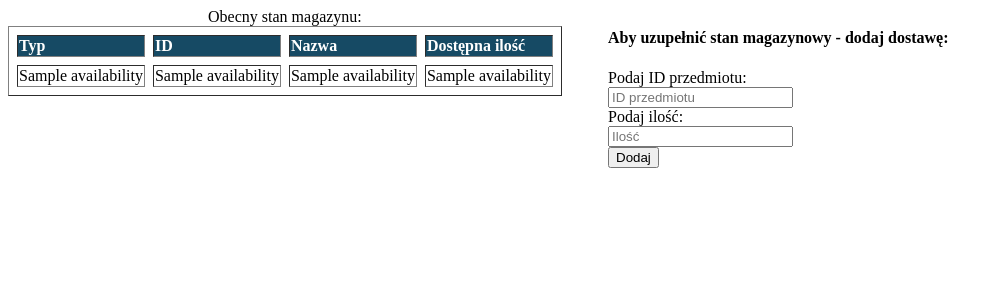
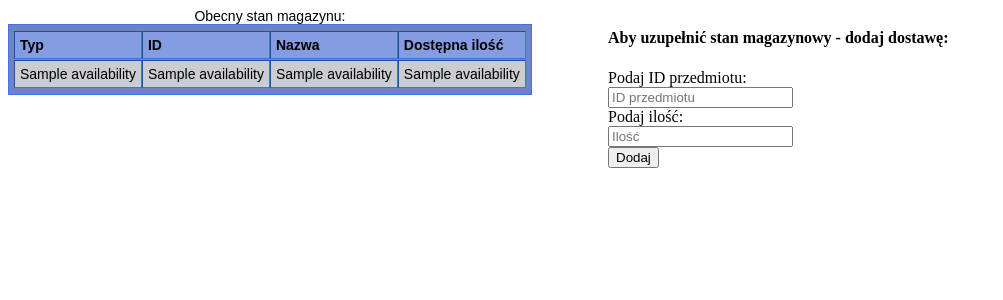
Before and after one commit to Przemek2940/Project-ERPart, a Flask app: page /view_availability in a window 1280 px wide. Shown: the top 300 px of the page, without its empty margins (0-1003 px from the left). Run offline with Flask 2, Linux system fonts and the light colour scheme; a database or web service that is not in the repository returns one stand-in record (values such as "Sample title"); some libraries are stand-ins or nearby versions.

Commit message:
Dodanie stylu tabeli, robi się zapis i pokazuje po kliknięciu "Dodaj"

```diff
--- a/app.py
+++ b/app.py
@@ -1,9 +1,11 @@
 import psycopg2
+import psycopg2.extras
 from flask import Flask, render_template, request, redirect, url_for
 
 conn = psycopg2.connect(
     database="Sprzedaz_magazynowa", user='postgres', password='postgres',
     host='projectsql.c4lilzenuyna.eu-central-1.rds.amazonaws.com', port='5432')
+
 
 app = Flask(__name__)
 
@@ -15,6 +17,7 @@ def index():
 
 @app.route('/view_availability')
 def view_availability():
+    cur = conn.cursor(cursor_factory=psycopg2.extras.DictCursor)
     query = """select g.id_group, g.name_group, i.id_item, i.name_item,
                 sum((case when a.item_quant is null then 0 else a.item_quant end))
                 from availability a
@@ -22,7 +25,6 @@ def view_availability():
                     left join item_groups g on i.id_group = g.id_group
                 group by i.id_item, g.id_group
                 order by g.id_group, i.id_item"""
-    cur = conn.cursor()
     cur.execute(query)
     ava = cur.fetchall()
 
@@ -31,19 +33,15 @@ def view_availability():
 
 @app.route('/availability_add', methods=['GET', 'POST'])
 def availability_add():
+    cur = conn.cursor(cursor_factory=psycopg2.extras.DictCursor)
     if request.method == 'POST':
         id_item = request.form.get("id_item")
         quant = request.form.get("quant")
 
-        cur = conn.cursor()
         cur.execute('INSERT INTO availability(id_item, item_quant) VALUES (%s,%s)', (id_item, quant))
         conn.commit()
-        cur.close()
-        conn.close()
-        print("Dodano")
-        return redirect(url_for('index'))
+        return redirect(url_for('view_availability'))
 
-   # return render_template('availability_list.html')
 
 
 if __name__ == '__main__':
--- a/templates/availability_list.html
+++ b/templates/availability_list.html
@@ -6,9 +6,34 @@
 
   <body>
   <div>
-        <style type="text/css">
-          table tr#ROW1  {background: hsla(200 64% 24%); color:white;}
-        </style>
+    <style type="text/css">
+      table {
+            background: #6d83c2;
+            font-family: sans-serif;
+            font-size: 14px;
+            border: 1px solid #4270f0;
+            padding: 5px;
+            border-spacing: 0 1px;
+            text-align: left;
+      }
+      tr:nth-child(odd) td {
+                            background: #cbcccf;
+      }
+      tr:nth-child(even) td {
+                            background: #acc6f9;
+      }
+      th {
+          background: #839ce2;
+          padding: 5px;
+      }
+      td {
+          padding: 5px;
+      }
+
+      td:nth-child(5) {
+        text-align: center;
+            }
+    </style>
           <div style="text-align:left; width:600px; float:left">
             <table BORDER CELLSPACING=8>
             <caption>Obecny stan magazynu:</caption>
@@ -45,9 +70,9 @@
                 <div class="form-group">
                     <button class="btn btn-primary">Dodaj</button>
                 </div>
+
                 </form>
           </div>
-
   </div>
 
   </body>
```
